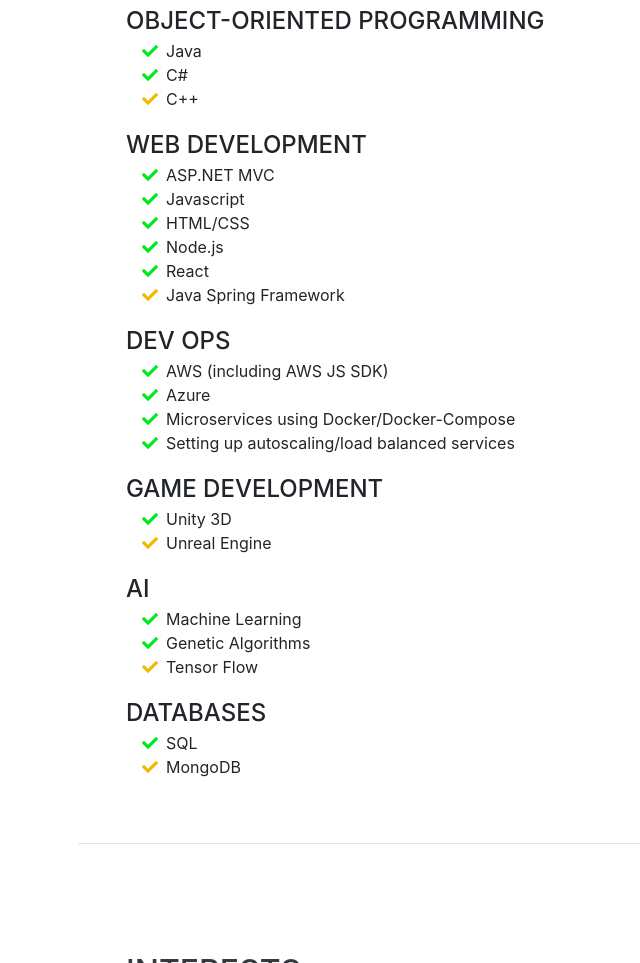
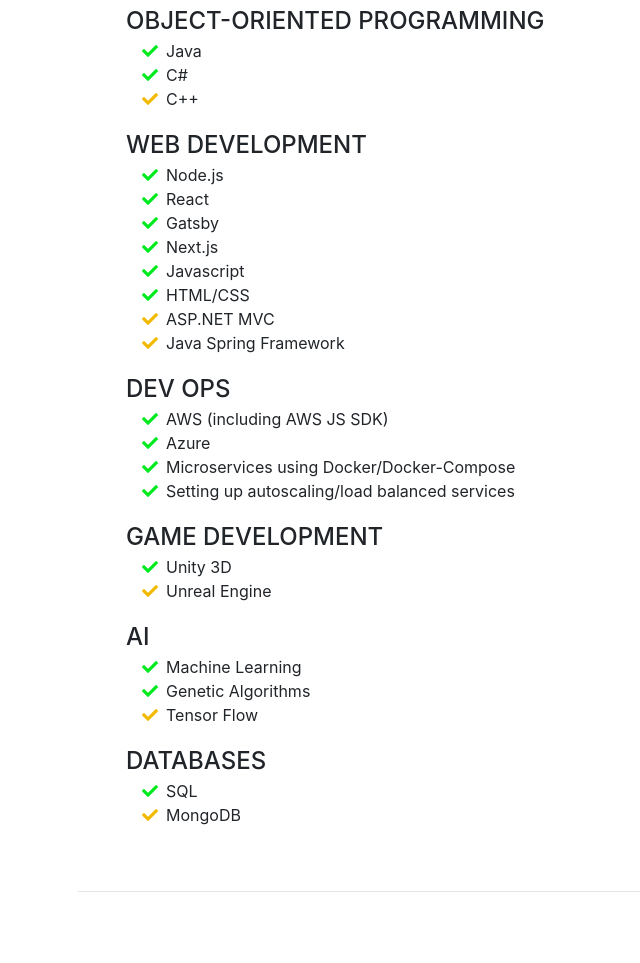
Before and after one commit to FynnHunt/cv, a website with bundled scripts: page index.html in a window 1280 px wide. Shown: the part 2939-3902 px from the top of the page, without its empty margins (194-834 px from the left). Built offline with nearby package versions, Linux system fonts and the light colour scheme; a web font is replaced by a local one.

Commit message:
Update index.html

```diff
--- a/index.html
+++ b/index.html
@@ -221,7 +221,19 @@
             <ul class="fa-ul mb-3">
               <li>
                 <i class="fa-li fa fa-check" style="color:rgb(0, 233, 31)"></i>
-                ASP.NET MVC
+                Node.js
+              </li>
+              <li>
+                <i class="fa-li fa fa-check" style="color:rgb(0, 233, 31)"></i>
+                React
+              </li>
+              <li>
+                <i class="fa-li fa fa-check" style="color:rgb(0, 233, 31)"></i>
+                Gatsby
+              </li>
+              <li>
+                <i class="fa-li fa fa-check" style="color:rgb(0, 233, 31)"></i>
+                Next.js
               </li>
               <li>
                 <i class="fa-li fa fa-check" style="color:rgb(0, 233, 31)"></i>
@@ -232,12 +244,8 @@
                 HTML/CSS
               </li>
               <li>
-                <i class="fa-li fa fa-check" style="color:rgb(0, 233, 31)"></i>
-                Node.js
-              </li>
-              <li>
-                <i class="fa-li fa fa-check" style="color:rgb(0, 233, 31)"></i>
-                React
+                <i class="fa-li fa fa-check" style="color:rgb(241, 185, 0)"></i>
+                ASP.NET MVC
               </li>
               <li>
                 <i class="fa-li fa fa-check" style="color:rgb(241, 185, 0)"></i>
```
